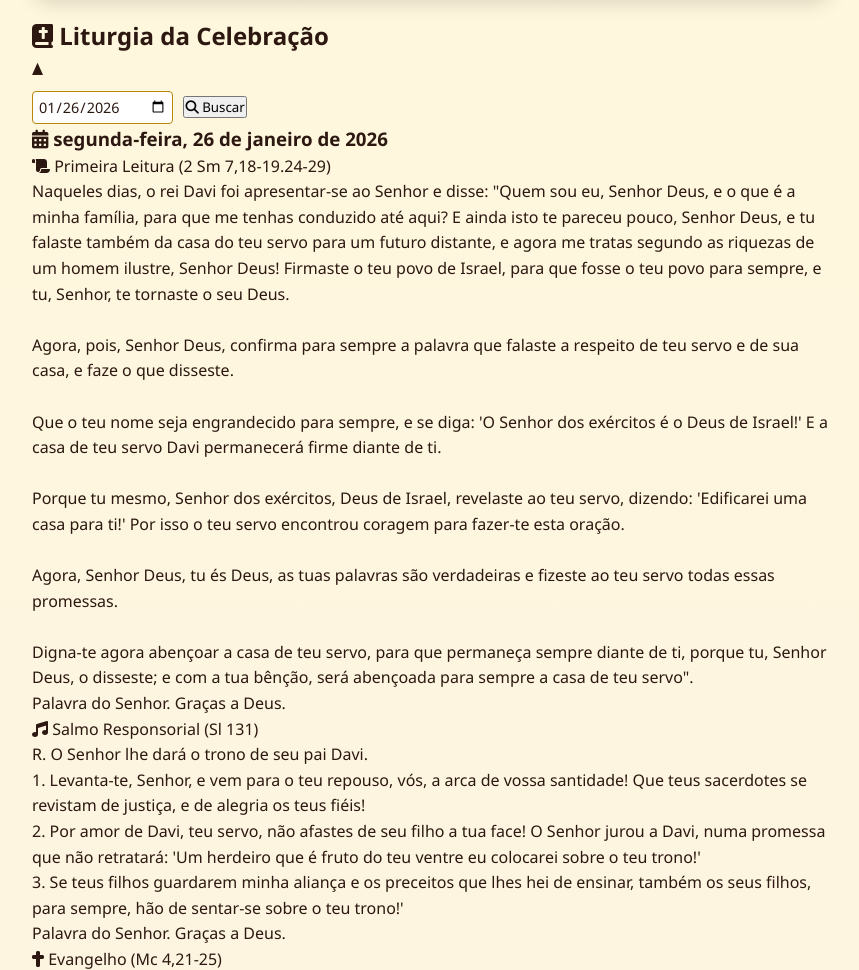
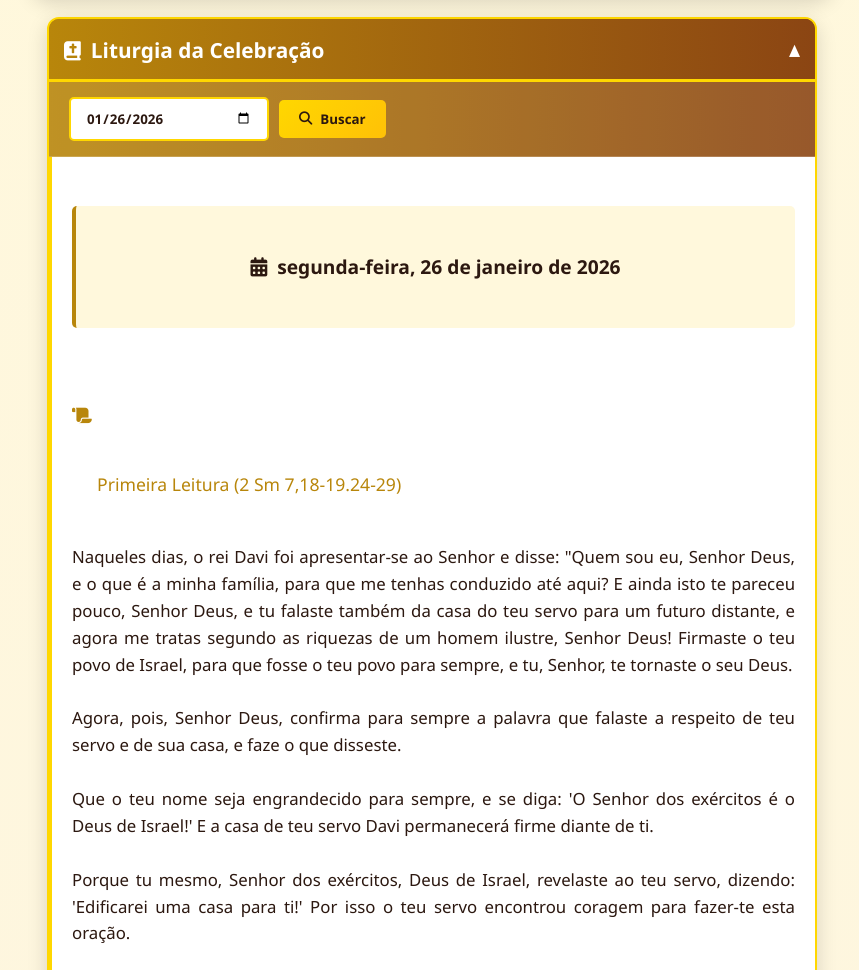
Before and after one commit to Cercadu/ministeriochavededavi, a plain HTML site: page index.html in a window 1280 px wide. Shown: the part 270-1240 px from the top of the page, without its empty margins (208-1067 px from the left). Drawn offline with Linux system fonts and the light colour scheme.

Commit message:
Update style.css

```diff
--- a/css/style.css
+++ b/css/style.css
@@ -66,127 +66,223 @@ body {
     opacity: 0.95;
 }
 
-header {
-    background: linear-gradient(135deg, var(--primary) 0%, var(--secondary) 50%, var(--accent) 100%);
-    color: white;
-    padding: 20px;
-    text-align: center;
-    position: relative;
-    display: flex;
-    flex-direction: column;
-    justify-content: center;
+/* ============ LITURGIA ============ */
+.liturgy-section {
+    background: linear-gradient(to right, var(--primary), var(--secondary));
+    margin: 15px;
+    border-radius: 12px;
+    overflow: hidden;
     box-shadow: 0 6px 20px rgba(0,0,0,0.15);
-    border-radius: 12px;
-    margin: 0 15px 20px 15px;
+    border: 2px solid var(--accent);
 }
 
-.header-content {
+.liturgy-header {
+    background: linear-gradient(to right, var(--primary), var(--secondary));
+    color: white;
+    padding: 15px;
+    cursor: pointer;
+    display: flex;
+    justify-content: space-between;
+    align-items: center;
     position: relative;
-    z-index: 2;
 }
 
-.header-decoration {
+.liturgy-header::after {
+    content: '';
     position: absolute;
-    top: 0;
+    bottom: 0;
     left: 0;
     right: 0;
-    bottom: 0;
-    background:
-            radial-gradient(circle at 20% 80%, rgba(255,255,255,0.1) 0%, transparent 50%),
-            radial-gradient(circle at 80% 20%, rgba(255,255,255,0.1) 0%, transparent 50%);
+    height: 3px;
+    background: var(--accent);
 }
 
-h1 {
-    font-size: 1.8rem;
-    margin-bottom: 10px;
-    text-shadow: 2px 2px 4px rgba(0,0,0,0.3);
-    font-weight: 700;
+.liturgy-header h2 {
+    font-size: 1.3rem;
+    display: flex;
+    align-items: center;
+    gap: 10px;
 }
 
-.subtitle {
-    font-size: 1.1rem;
-    opacity: 0.95;
-    margin-bottom: 8px;
-    font-weight: 500;
+.liturgy-icon {
+    font-size: 1.2rem;
 }
 
-.celebration-info {
-    background: linear-gradient(135deg, rgba(255,255,255,0.2), rgba(255,255,255,0.1));
-    padding: 10px 20px;
-    border-radius: 25px;
-    display: inline-block;
-    margin-top: 15px;
-    font-size: 0.9rem;
-    font-weight: 600;
-    backdrop-filter: blur(10px);
-    border: 1px solid rgba(255,255,255,0.2);
+.liturgy-arrow {
+    transition: transform 0.3s;
 }
 
-.anniversary-badge {
-    background: var(--accent);
-    color: var(--dark);
-    padding: 8px 20px;
-    border-radius: 30px;
-    font-weight: bold;
-    margin-top: 10px;
-    display: inline-block;
-    box-shadow: 0 3px 10px rgba(0,0,0,0.2);
-}
-
-/* Estilos para controles da liturgia */
 .liturgy-controls {
+    background: rgba(255, 255, 255, 0.1);
+    padding: 15px 20px;
     display: flex;
     gap: 10px;
-    margin-top: 10px;
-    flex-wrap: wrap;
     align-items: center;
+    border-bottom: 1px solid rgba(255,255,255,0.2);
 }
 
 .liturgy-controls input[type="date"] {
-    padding: 5px;
-    border-radius: 4px;
-    border: 1px solid var(--primary);
+    padding: 10px 15px;
+    border: 2px solid var(--accent);
+    border-radius: 5px;
     background: white;
     color: var(--dark);
-    font-size: 0.9rem;
+    font-weight: bold;
+    flex: 1;
+    max-width: 200px;
 }
 
-.liturgy-controls button.font-btn {
-    background: var(--accent);
+.liturgy-controls button {
+    padding: 10px 20px;
+    background: linear-gradient(135deg, var(--accent) 0%, #FFC107 100%);
     color: var(--dark);
     border: none;
-    border-radius: 4px;
-    padding: 5px 10px;
+    border-radius: 5px;
     cursor: pointer;
+    font-weight: bold;
     display: flex;
     align-items: center;
-    gap: 5px;
-    font-size: 0.9rem;
+    gap: 8px;
+    transition: all 0.3s ease;
 }
 
-.liturgy-controls button.font-btn:hover {
-    background: white;
-    transform: scale(1.05);
+.liturgy-controls button:hover {
+    background: linear-gradient(135deg, #FFC107 0%, #FFA000 100%);
+    transform: translateY(-2px);
 }
 
-/* Estilo para mensagens de erro/informação */
-.liturgy-content div[style*="background: #ffebee"] {
-    border-radius: 8px;
-    margin: 20px 0;
+.liturgy-content {
+    background-color: white;
+    display: none;
+    border-left: 3px solid var(--accent);
+    padding: 20px;
+    white-space: pre-line;
+    line-height: 1.8;
 }
 
-/* Ajuste para responsividade dos controles */
-@media (max-width: 480px) {
-    .liturgy-controls {
-        flex-direction: column;
-        align-items: stretch;
-    }
-
-    .liturgy-controls input[type="date"] {
-        width: 100%;
-    }
+.liturgy-content.expanded {
+    display: block;
 }
 
+/* Estilos para textos da liturgia */
+.liturgia-data {
+    background: var(--light);
+    padding: 15px;
+    border-radius: 5px;
+    margin-bottom: 20px;
+    text-align: center;
+    border-left: 4px solid var(--primary);
+}
+
+.liturgia-data h3 {
+    color: var(--dark);
+    margin: 0;
+    font-size: 1.2rem;
+    display: flex;
+    align-items: center;
+    justify-content: center;
+    gap: 10px;
+}
+
+.leitura-item {
+    margin-bottom: 25px;
+    padding-bottom: 20px;
+    border-bottom: 1px solid #e9ecef;
+}
+
+.leitura-item:last-child {
+    border-bottom: none;
+    margin-bottom: 0;
+}
+
+.leitura-titulo {
+    color: var(--primary);
+    font-size: 1.1rem;
+    margin-bottom: 15px;
+    padding-left: 25px;
+    position: relative;
+}
+
+.leitura-titulo i {
+    position: absolute;
+    left: 0;
+    top: 2px;
+    color: var(--primary);
+}
+
+.leitura-texto {
+    line-height: 1.6;
+    text-align: justify;
+    margin-bottom: 15px;
+    font-size: 1.05rem;
+}
+
+.salmo-refrao {
+    background: rgba(184, 134, 11, 0.1);
+    padding: 15px;
+    border-radius: 5px;
+    margin: 15px 0;
+    font-style: italic;
+    border-left: 4px solid var(--primary);
+    font-weight: bold;
+}
+
+.versiculos-container {
+    margin: 15px 0;
+}
+
+.versiculo {
+    margin-bottom: 10px;
+    padding-left: 20px;
+    position: relative;
+}
+
+.numero-versiculo {
+    position: absolute;
+    left: 0;
+    font-weight: bold;
+    color: var(--primary);
+}
+
+.aclamacao {
+    background: rgba(255, 215, 0, 0.15);
+    padding: 15px;
+    border-radius: 5px;
+    margin: 15px 0;
+    text-align: center;
+    border-left: 4px solid var(--accent);
+}
+
+.aclamacao-texto {
+    color: var(--primary);
+    font-weight: bold;
+    font-style: italic;
+    margin-bottom: 10px;
+}
+
+.versiculo-evangelho {
+    color: var(--secondary);
+    font-style: italic;
+}
+
+.referencia {
+    margin-top: 15px;
+    padding-top: 15px;
+    border-top: 1px dashed #dee2e6;
+    text-align: center;
+    font-weight: bold;
+}
+
+.role {
+    color: #e74c3c;
+}
+
+.resposta {
+    color: var(--secondary);
+    margin-left: 5px;
+}
+
+/* ============ CONTROLES ============ */
 .controls {
     display: flex;
     justify-content: space-between;
@@ -246,6 +342,7 @@ h1 {
     color: var(--dark);
 }
 
+/* ============ MÚSICAS ============ */
 .music-list {
     padding: 15px;
 }
@@ -353,6 +450,7 @@ h1 {
     border-radius: 3px;
 }
 
+/* ============ MENU NAVEGAÇÃO ============ */
 .liturgy-menu {
     background: white;
     padding: 15px;
@@ -386,6 +484,7 @@ h1 {
     color: var(--dark);
     transition: all 0.3s;
     border-left: 4px solid var(--secondary);
+    cursor: pointer;
 }
 
 .liturgy-link:hover {
@@ -398,6 +497,7 @@ h1 {
     font-size: 1.1rem;
 }
 
+/* ============ FOOTER ============ */
 .footer {
     background: linear-gradient(to right, var(--primary), var(--secondary));
     color: white;
@@ -437,6 +537,9 @@ h1 {
     cursor: pointer;
     transition: all 0.2s;
     font-size: 0.8rem;
+    display: flex;
+    align-items: center;
+    gap: 5px;
 }
 
 .action-btn:hover {
@@ -457,6 +560,10 @@ h1 {
     transition: all 0.3s;
     text-align: center;
     max-width: 200px;
+    display: flex;
+    align-items: center;
+    justify-content: center;
+    gap: 8px;
 }
 
 .back-to-liturgy:hover {
@@ -464,39 +571,10 @@ h1 {
     transform: translateY(-2px);
 }
 
-.anniversary-message {
-    background: linear-gradient(135deg, var(--light), white);
-    padding: 20px;
-    margin: 15px;
-    border-radius: 12px;
-    text-align: center;
-    border: 2px dashed var(--primary);
-    box-shadow: 0 3px 10px rgba(0,0,0,0.05);
-}
-
-.anniversary-message h3 {
-    color: var(--primary);
-    margin-bottom: 10px;
-}
-
-.priest-photo {
-    width: 150px;
-    height: 150px;
-    border-radius: 50%;
-    object-fit: cover;
-    border: 5px solid var(--primary);
-    margin: 15px auto;
-    display: block;
-    box-shadow: 0 5px 15px rgba(0,0,0,0.2);
-}
-
+/* ============ RESPONSIVIDADE ============ */
 @media (max-width: 768px) {
     :root {
         --font-size: 15px;
-    }
-
-    h1 {
-        font-size: 1.6rem;
     }
 
     .banner-title {
@@ -530,15 +608,26 @@ h1 {
     .liturgy-links {
         grid-template-columns: 1fr;
     }
+
+    .liturgy-controls {
+        flex-direction: column;
+        align-items: stretch;
+    }
+
+    .liturgy-controls input[type="date"] {
+        max-width: 100%;
+        width: 100%;
+    }
+
+    .liturgy-controls button {
+        width: 100%;
+        justify-content: center;
+    }
 }
 
 @media (max-width: 480px) {
     :root {
         --font-size: 14px;
-    }
-
-    h1 {
-        font-size: 1.4rem;
     }
 
     .moment-header {
@@ -548,9 +637,4 @@ h1 {
     .song-item {
         padding: 12px;
     }
-
-    .priest-photo {
-        width: 120px;
-        height: 120px;
-    }
 }
```
